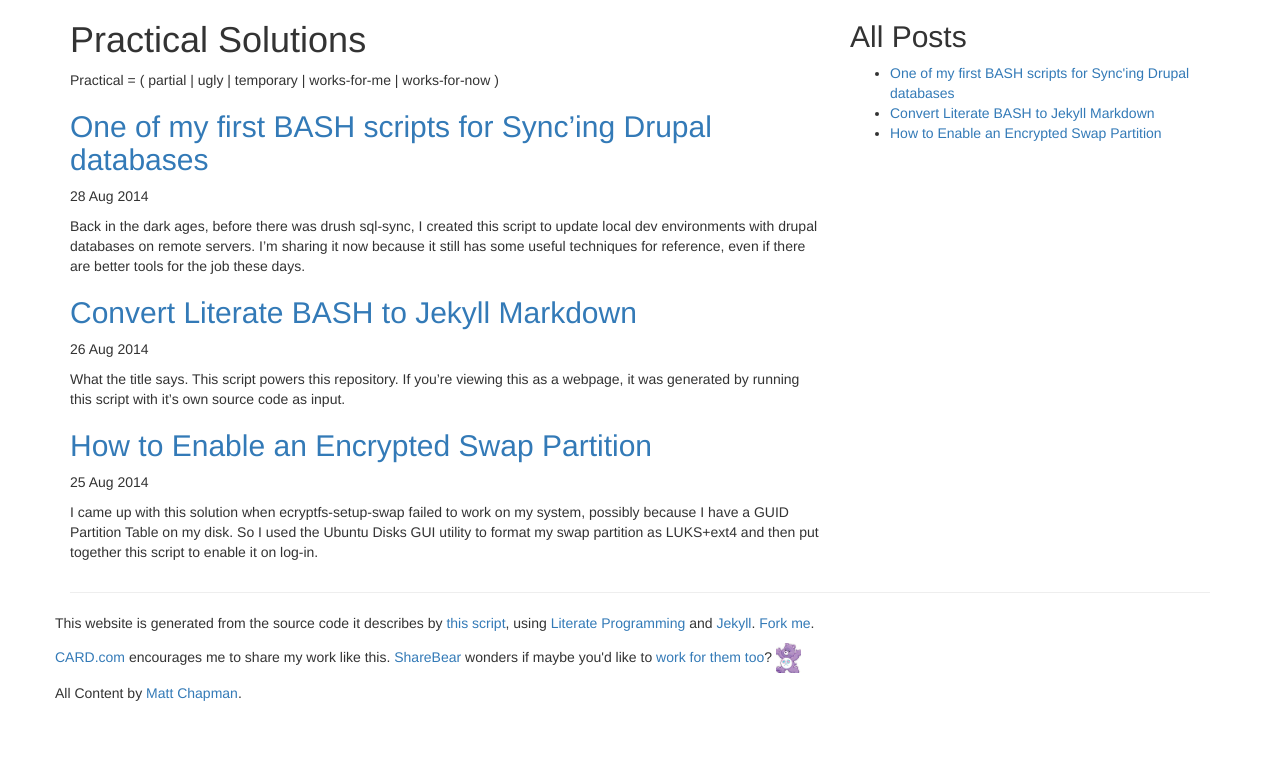
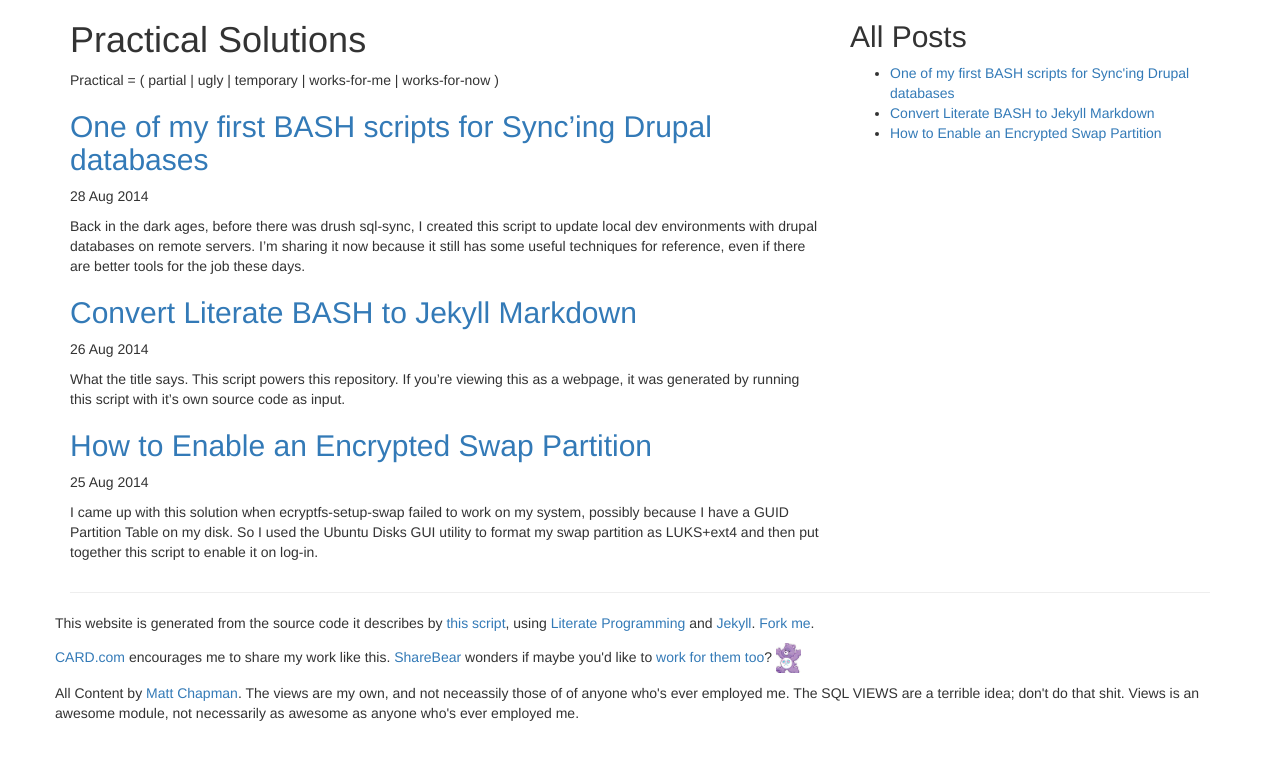
Before and after one commit to matt2000/practical-solutions, a Jekyll site: the page built from index.md, in a window 1280 px wide. Shown: the top 760 px of the page. Built offline with Jekyll 4.4.1, drawn with Linux system fonts in a browser that asks for light colours; nearby versions of some CDN libraries.

Commit message:
disclaim all the things.

```diff
--- a/_includes/footer.html
+++ b/_includes/footer.html
@@ -11,7 +11,7 @@ like this. <a href="https://www.card.com/care-bears?option=4">ShareBear</a> wond
 <img src="{{site.url}}/assets/sharebear.png"/>
 </p>
 
-<p>All Content by <a href="http://mattchapman.ninja">Matt Chapman</a>.
+<p>All Content by <a href="http://mattchapman.ninja">Matt Chapman</a>. The views are my own, and not neceassily those of of anyone who's ever employed me. The SQL VIEWS are a terrible idea; don't do that shit. Views is an awesome module, not necessarily as awesome as anyone who's ever employed me.
 <!--
 I need to add licensing info here. Hopefully it will look like this:
 Unless otherwise stated, all code published in this blog may be used and shared
```
